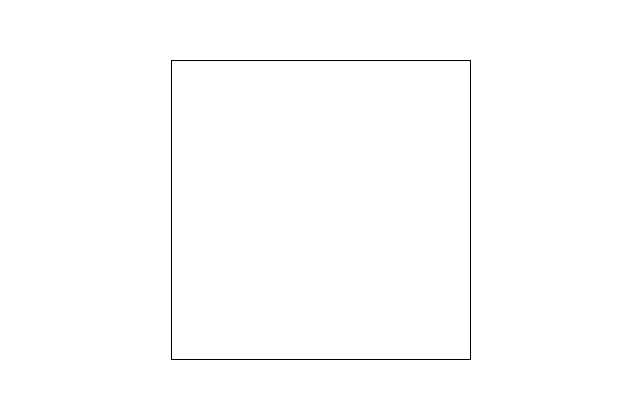
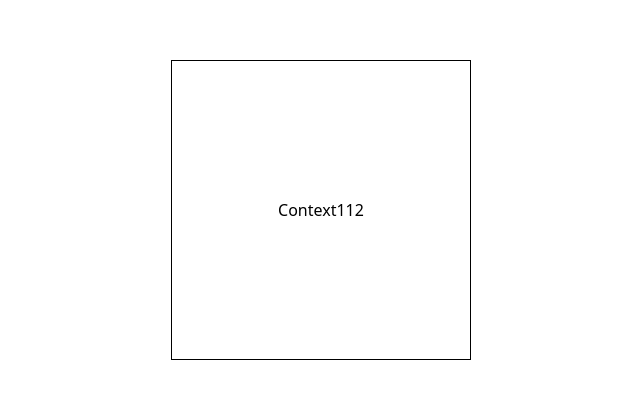
Before and after one commit to ALAAHAJHOUJ/Pratique2, a React (Vite) app: page / in a window 1280 px wide. Shown: the part 190-588 px from the top of the page, without its empty margins (319-959 px from the left). Built offline with nearby package versions, Linux system fonts and the light colour scheme.

Commit message:
changement

```diff
--- a/src/Comp22.jsx
+++ b/src/Comp22.jsx
@@ -6,27 +6,34 @@ function Comp22() {
 
   const [liste,setListe]=useState([])
 
-  const Ajouter=async()=>{
 
 
+  const Envoyer=async()=>{
 
-     setListe((prev)=>{
+    try {
+        const resultat1=await fetch("http://localhost:4000/GetExemples/")
 
+        const contentType = resultat1.headers.get("content-type");
 
-        if(prev.length==0||prev.length==15) return [{id:1}]
-
-        else return [...prev,{id:prev[prev.length-1].id+1}]
-     })
-
+        if (contentType?.includes("application/json")) {
+              const data = await resultat1.json();
+              setListe(data)
+        } else {
+              const text = await resultat1.text();
+              console.log(text);
+        }
+    } catch (error) {
+        console.log(error)
+    }
   }
 
 
   return (
-      <div onClick={Ajouter} className="border-[1px] border-black w-[300px] min-h-[300px] flex justify-center items-center gap-2.5 flex-wrap p-3">
+      <div onClick={Envoyer} className="border-[1px] border-black w-[300px] min-h-[300px] flex justify-center items-center gap-2.5 flex-wrap p-3">
 
         {
           liste.map((ele,key)=>{
-             return <div key={ele.id} className='bg-green-400 w-[80px] h-[80px] text-white flex justify-center items-center'>{ele.id}</div>
+             return <div key={key} className='bg-green-400 rounded-[10px] w-[80px] h-[80px] text-white flex justify-center items-center'>{ele.propr1}</div>
           })
         }
       </div>
--- /dev/null
+++ b/src/Context111.jsx
@@ -0,0 +1,27 @@
+import React, { createContext, useState } from 'react'
+import Context112 from './Context112'
+
+
+export const context1=createContext(null)
+
+
+function Context111() {
+  const [state1,setState1]=useState("")
+
+  const changer=(valeur)=>{
+     setState1(valeur)
+  }
+
+  return (
+    <div className='border-black border-[1px] flex justify-center items-center gap-3 w-[300px] h-[300px]'>
+         <context1.Provider value={(valeur1)=>{changer(valeur1)}}>
+            {
+                state1
+            }
+            <Context112></Context112>
+         </context1.Provider>
+    </div>
+  )
+}
+
+export default Context111
--- /dev/null
+++ b/src/Context112.jsx
@@ -0,0 +1,26 @@
+import React, { useContext, useEffect } from 'react'
+import { context1 } from './Context111'
+
+function Context112() {
+  const getContext=useContext(context1)
+
+
+  const Afficher=()=>{
+    getContext("donnesgdgdgdg")
+  }
+
+  const tester=()=>{
+     for(let i=0;i<10;i++){
+        setTimeout(() => {
+            console.log(i)
+        }, 2000);
+     }
+  }
+
+
+  return (
+    <div onClick={tester}>Context112</div>
+  )
+}
+
+export default Context112
--- a/src/Router1.jsx
+++ b/src/Router1.jsx
@@ -8,6 +8,7 @@ import Tester881 from './Tester881';
 import Comp1 from './Comp1';
 import Zindex from './zIndex';
 import Comp22 from './Comp22';
+import Context111 from './Context111';
 
 
 
@@ -18,7 +19,7 @@ function Router1() {
   return (
     <BrowserRouter>
       <Routes>
-                <Route path="/" element={<Comp22></Comp22>}></Route>
+                <Route path="/" element={<Context111></Context111>}></Route>
                 <Route path='/Ajouter/' element={<API2></API2>}></Route>
                 <Route path='/supprimer/' element={<Supprimer22></Supprimer22>}></Route>
                 <Route path='/recuperer/' element={<Recuperer11></Recuperer11>}></Route>
```
